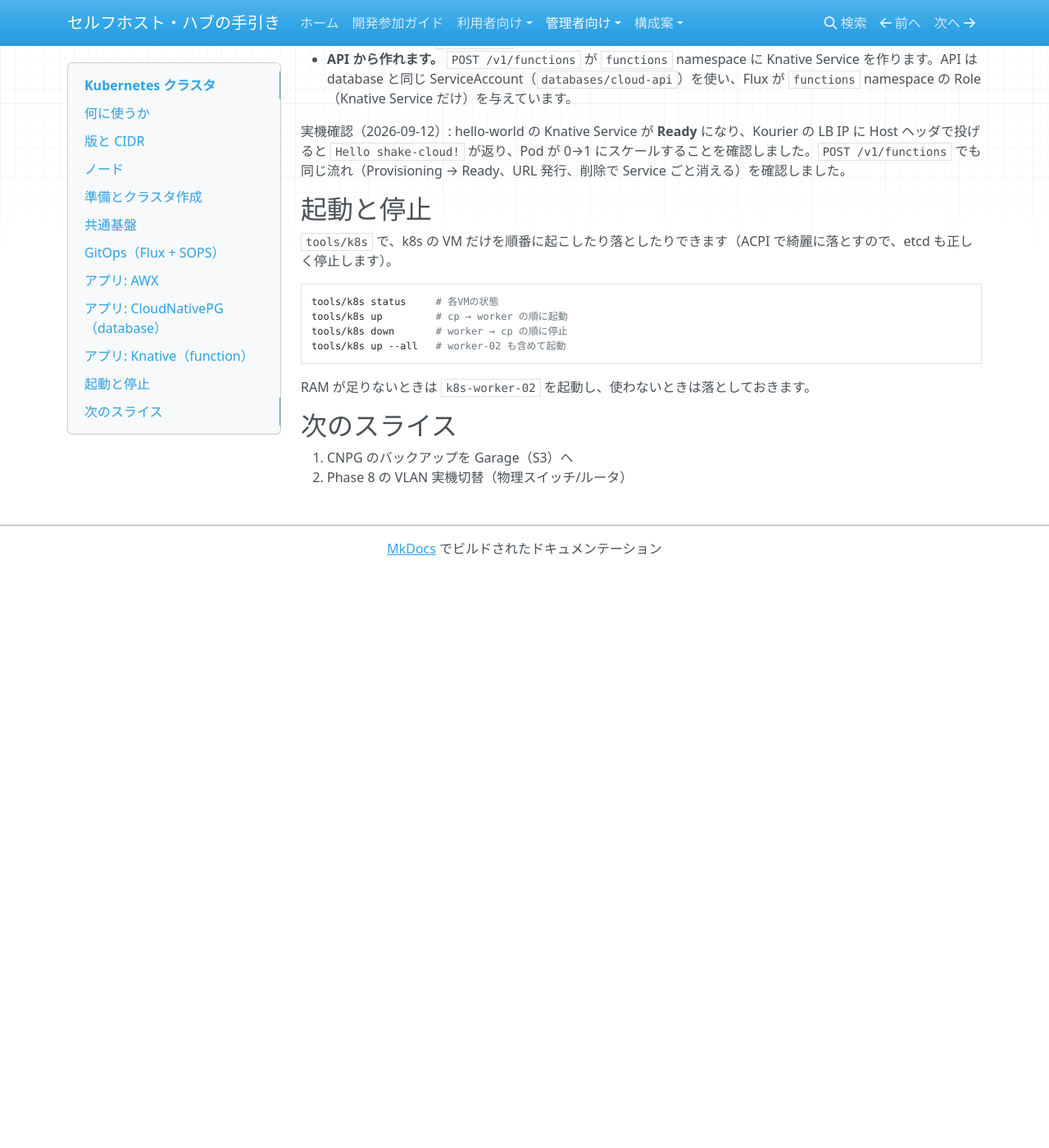
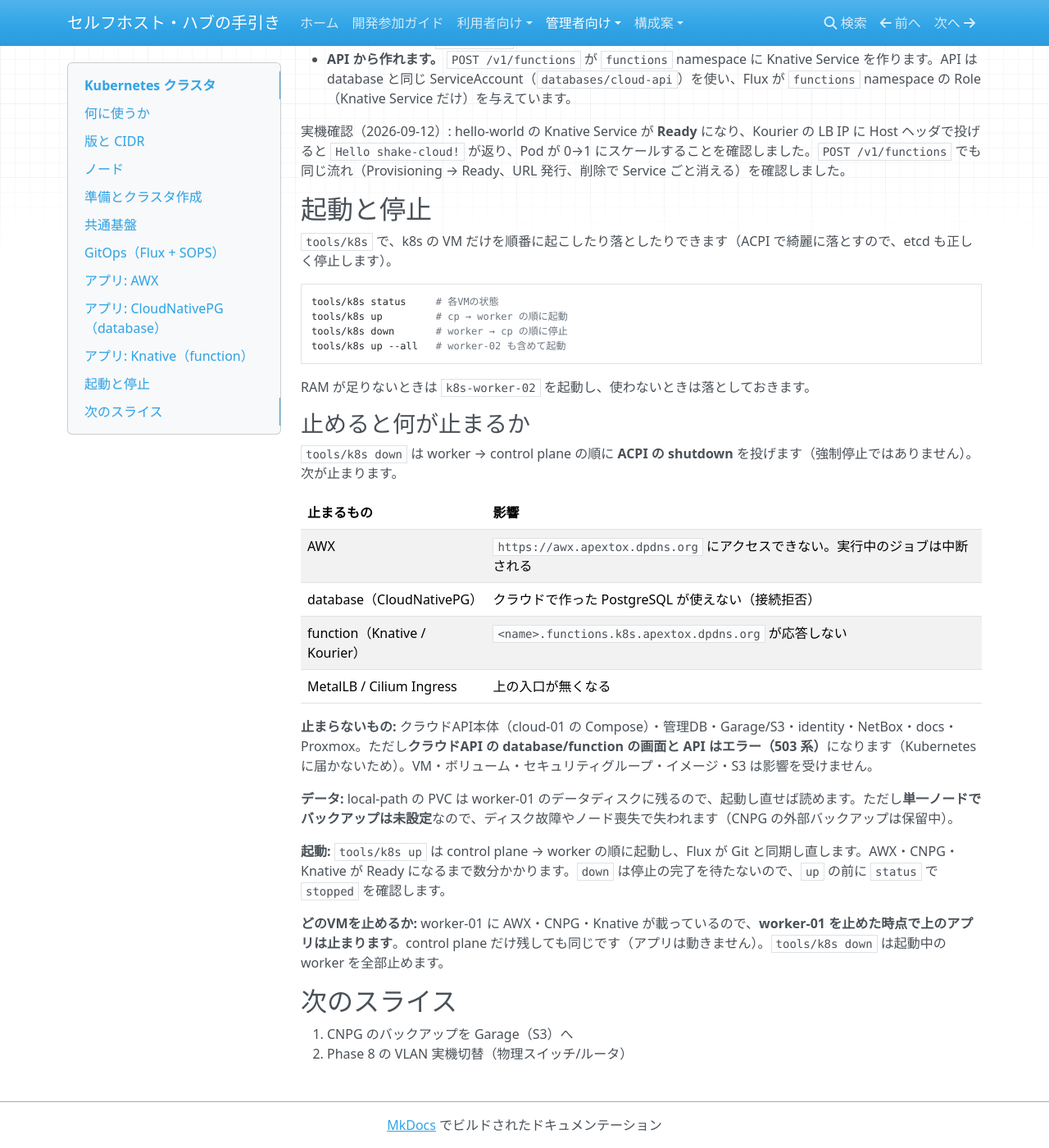
Before and after one commit to rurutheGeek/shake-cloud, an MkDocs documentation site: the page built from docs/operations/kubernetes.md, in a window 1280 px wide and 1400 px high, scrolled down 4899 px. Shown: the whole window at 82% size. Built offline with MkDocs 1.6.1, drawn with Linux system fonts in a browser that asks for light colours; nearby versions of some CDN libraries; before the commit the page ends 5596 px from its top, so only the background shows below that.

Commit message:
docs(kubernetes): 停止方法と、止めると何が止まるかを明記する
tools/k8s down は worker→cp の順の ACPI shutdown。AWX・CNPG・Knative が
止まり、クラウドAPI の database/function は 503 系になるが VM/S3 などは
影響なし、という影響範囲とデータの扱い・再起動を表で示す。

```diff
--- a/docs/operations/kubernetes.md
+++ b/docs/operations/kubernetes.md
@@ -162,6 +162,25 @@
 
 RAM が足りないときは `k8s-worker-02` を起動し、使わないときは落としておきます。
 
+### 止めると何が止まるか
+
+`tools/k8s down` は worker → control plane の順に **ACPI の shutdown** を投げます（強制停止ではありません）。次が止まります。
+
+| 止まるもの | 影響 |
+| --- | --- |
+| AWX | `https://awx.apextox.dpdns.org` にアクセスできない。実行中のジョブは中断される |
+| database（CloudNativePG） | クラウドで作った PostgreSQL が使えない（接続拒否） |
+| function（Knative / Kourier） | `<name>.functions.k8s.apextox.dpdns.org` が応答しない |
+| MetalLB / Cilium Ingress | 上の入口が無くなる |
+
+**止まらないもの:** クラウドAPI本体（cloud-01 の Compose）・管理DB・Garage/S3・identity・NetBox・docs・Proxmox。ただし**クラウドAPI の database/function の画面と API はエラー（503 系）**になります（Kubernetes に届かないため）。VM・ボリューム・セキュリティグループ・イメージ・S3 は影響を受けません。
+
+**データ:** local-path の PVC は worker-01 のデータディスクに残るので、起動し直せば読めます。ただし**単一ノードでバックアップは未設定**なので、ディスク故障やノード喪失で失われます（CNPG の外部バックアップは保留中）。
+
+**起動:** `tools/k8s up` は control plane → worker の順に起動し、Flux が Git と同期し直します。AWX・CNPG・Knative が Ready になるまで数分かかります。`down` は停止の完了を待たないので、`up` の前に `status` で `stopped` を確認します。
+
+**どのVMを止めるか:** worker-01 に AWX・CNPG・Knative が載っているので、**worker-01 を止めた時点で上のアプリは止まります**。control plane だけ残しても同じです（アプリは動きません）。`tools/k8s down` は起動中の worker を全部止めます。
+
 ## 次のスライス
 
 1. CNPG のバックアップを Garage（S3）へ
```
